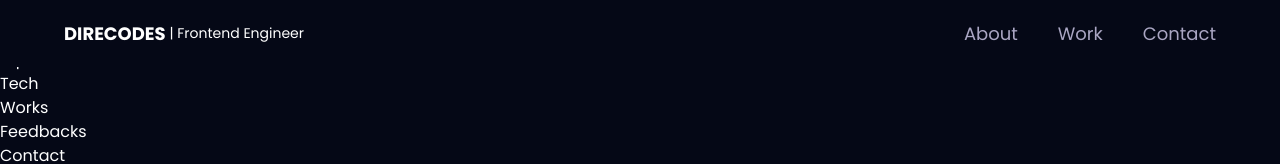
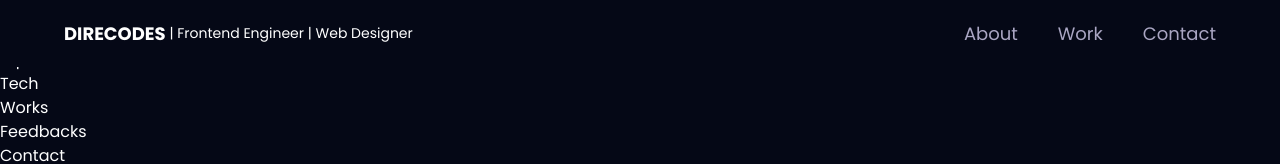
Before and after one commit to Temi-Dire/Portfolio, a React (Vite) app: page / in a window 1280 px wide. Shown: the top 164 px of the page. Built offline with nearby package versions, Linux system fonts and the light colour scheme.

Commit message:
fix: color and responsiveness

```diff
--- a/src/components/Navbar.jsx
+++ b/src/components/Navbar.jsx
@@ -27,7 +27,7 @@ const Navbar = () => {
       >
         <Link to={'/'} className='flex items-center gap-2' onClick={() => {window.scrollTo(0,0); setActive('')} } >
           {/* <img src={logo} alt='Logo' className='w-10 h-10 object-contain' /> */}
-          <h1 className='text-[18px] font-bold text-white cursor-pointer flex items-center'>DIRECODES&nbsp;<span className='font-normal hidden sm:block text-[14px]'> | Frontend Engineer&nbsp;</span></h1>
+          <h1 className='text-[18px] font-bold text-white cursor-pointer flex items-center'>DIRECODES&nbsp;<span className='font-normal hidden sm:block text-[14px]'> | Frontend Engineer&nbsp;</span><span className='font-normal hidden md:block text-[14px]'> | Web Designer&nbsp;</span></h1>
         </Link>
         <ul className='list-none hidden sm:flex flex-row gap-10'>
           {navLinks.map((link) =>
@@ -61,7 +61,7 @@ const Navbar = () => {
             initial="hidden"
             animate={toggle ? "hidden" : "visible"}
             exit="exit"
-            className={`${toggle ? 'hidden' : 'flex'} p-6 black-gradient absolute top-20 right-0 mx-4 my-2 min-w-[140px] z-10 rounded-xl`}>
+            className={`${toggle ? 'hidden' : 'flex'} p-6 bg-gradient-to-l border border-white from-black to-blue-950 absolute top-20 right-0 mx-4 my-2 min-w-[140px] z-10 rounded-xl`}>
               <ul className=' list-none flex justify-end items-start flex-col gap-4 '>
                 {navLinks.map((link) =>
                   <li key={link.id} className={`${active === link.title ? "text-white" : "text-secondary" } hover:text-white text-[16px] font-poppins font-medium`} onClick={() => {setActive(link.title); setToggle(!toggle)}}>
```
